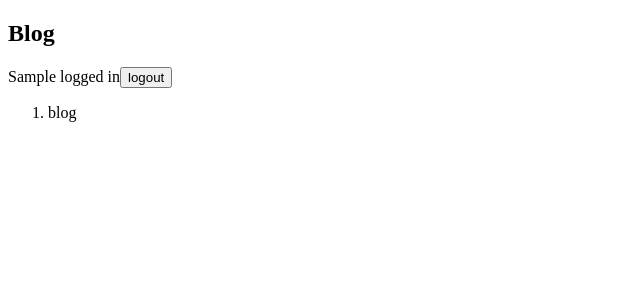
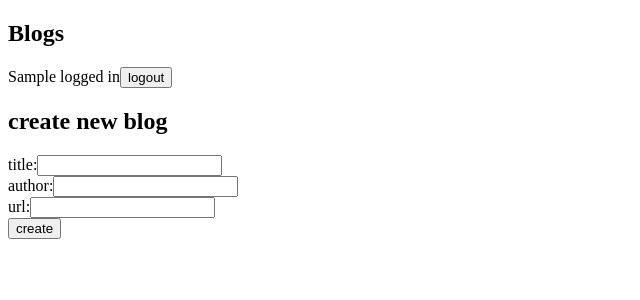
Before and after one commit to bladeyon/full-stack-open-2022, a React (Create React App) app in the folder part5/bloglist/: page / in a window 1280 px wide. Both pictures are taken after typing "Sample", "Sample123" into the empty fields and a click on the button "Login". Shown: the top 300 px of the page, without its empty margins (0-640 px from the left). Built offline with nearby package versions, Linux system fonts and the light colour scheme.

Commit message:
5.3: 增加可以新增blog的功能

```diff
--- a/part5/bloglist/src/App.js
+++ b/part5/bloglist/src/App.js
@@ -4,18 +4,36 @@ const App = () => {
   const [username, setUserName] = useState('');
   const [pwd, setPwd] = useState('');
   const [user, setUser] = useState(localStorage.getItem('user'));
-  const [blogData, setBlogData] = useState([{ id: 1, title: 'blog' }]);
+  const [blogData, setBlogData] = useState([]);
+  const [title, setTitle] = useState('');
+  const [author, setAuthor] = useState('');
+  const [url, setUrl] = useState('');
 
   const saveLoginInfo = (e) => {
     e.preventDefault();
     setUser(username);
-    localStorage.setItem('user', user);
+    localStorage.setItem('user', username);
     setUserName('');
     setPwd('');
   };
   const handleLogout = () => {
     setUser(null);
     localStorage.removeItem('user');
+  };
+
+  const handleAddBlog = (e) => {
+    e.preventDefault();
+    const newBlog = {
+      title,
+      url,
+      author
+    };
+    const blogLists = blogData.concat(newBlog);
+
+    setBlogData(blogLists);
+    setTitle('');
+    setAuthor('');
+    setUrl('');
   };
 
   const loginForm = () => (
@@ -45,9 +63,39 @@ const App = () => {
 
   const blogList = () => (
     <>
-      <h2>Blog</h2>
+      <h2>Blogs</h2>
       <span>{user} logged in</span>
       <button onClick={handleLogout}>logout</button>
+      <div>
+        <h2>create new blog</h2>
+        <form onSubmit={handleAddBlog}>
+          <div>
+            title:
+            <input
+              type="text"
+              value={title}
+              onChange={({ target }) => setTitle(target.value)}
+            />
+          </div>
+          <div>
+            author:
+            <input
+              type="text"
+              value={author}
+              onChange={({ target }) => setAuthor(target.value)}
+            />
+          </div>
+          <div>
+            url:
+            <input
+              type="text"
+              value={url}
+              onChange={({ target }) => setUrl(target.value)}
+            />
+          </div>
+          <button type="submit">create</button>
+        </form>
+      </div>
       <div>
         {blogData.length ? (
           <ol>
```
